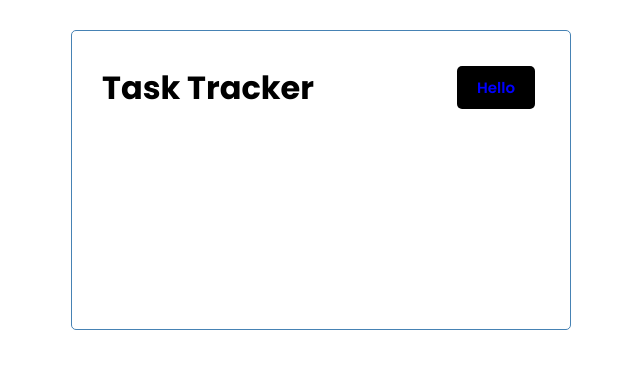
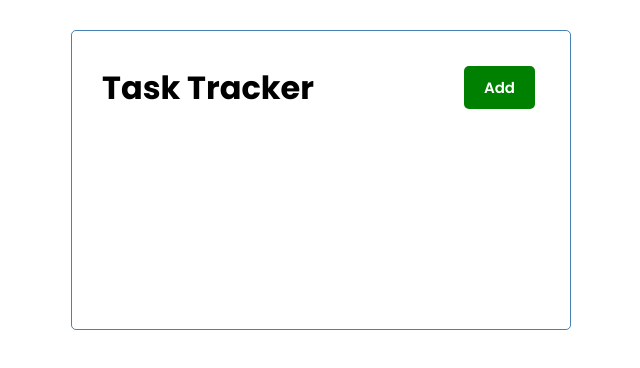
Before and after one commit to ChiefLopes/My-first-React-repo, a React (Create React App) app: page / in a window 1280 px wide. Shown: the top 368 px of the page, without its empty margins (319-959 px from the left). Built offline with nearby package versions, Linux system fonts and the light colour scheme.

Commit message:
added props to button component

```diff
--- a/src/components/Button.js
+++ b/src/components/Button.js
@@ -1,5 +1,13 @@
-const Button = ({color, text}) => {
-  return <button style={{color}} className="btn">{text}</button>;
+
+const Button = ({ color, text }) => {
+const onClick = () => {
+console.log("clicked!");}
+
+  return <button
+    onClick={onClick}
+    style={{ backgroundColor: color }}
+    className="btn">{text}
+  </button>;
 }
 
 export default Button
--- a/src/components/Header.js
+++ b/src/components/Header.js
@@ -1,16 +1,16 @@
 import Button from "./Button";
 
-const Header = ({title}) => {
+const Header = ({ title }) => {
   return (
     <header className="container">
       <div className="header">
         <h1>{title}</h1>
-        <Button color= 'blue' text="Hello" />
+        <Button color="green" text="Add" />
+
       </div>
     </header>
   );
-}
-
+};
 
 //!   CSS in JS
 // const titlteStyle = {
@@ -19,4 +19,4 @@ const Header = ({title}) => {
 //     justifyContent: "center"
 // };
 
-export default Header
+export default Header;
```
Also changed, not shown: src/components/Tasks.js (added, +27 -0 lines).
